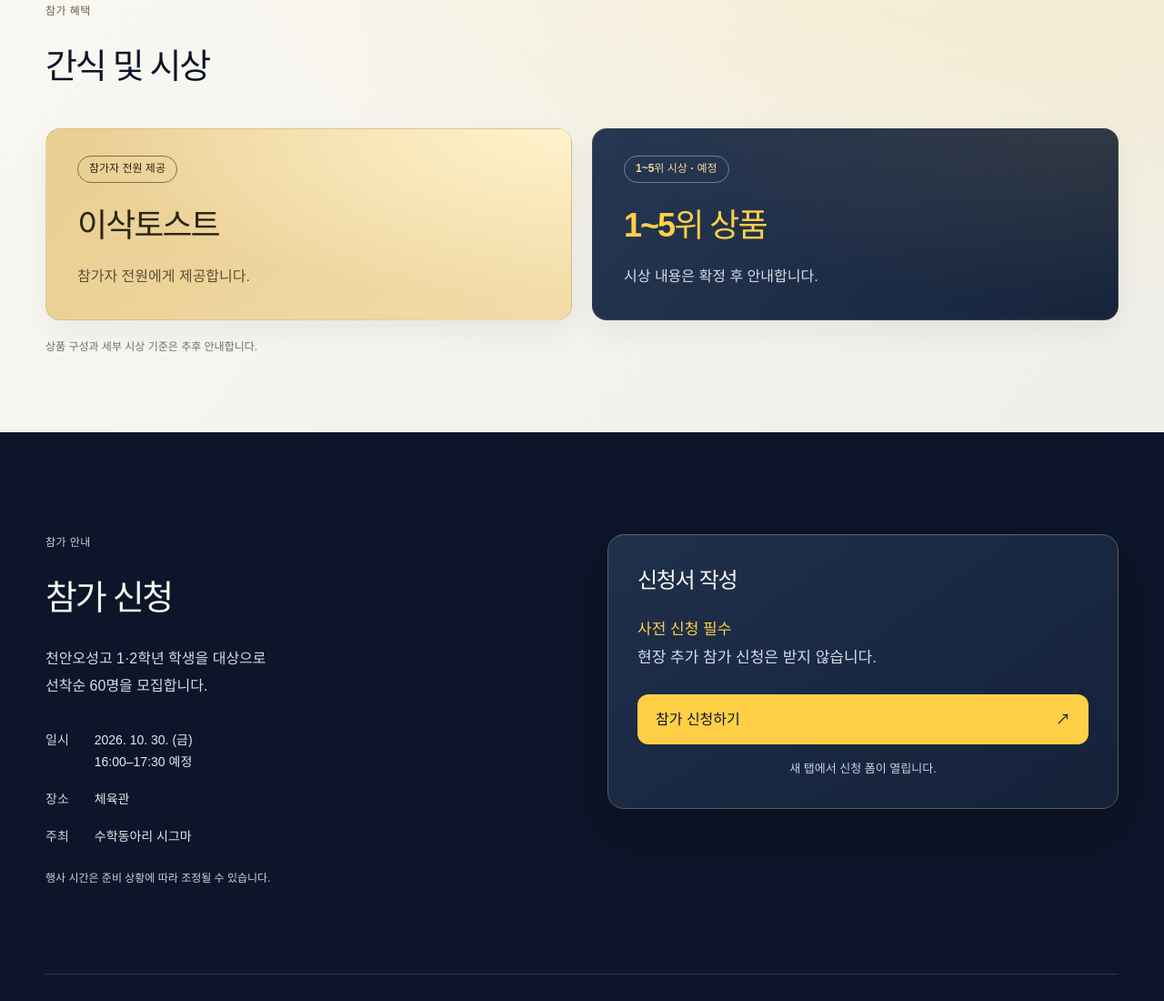
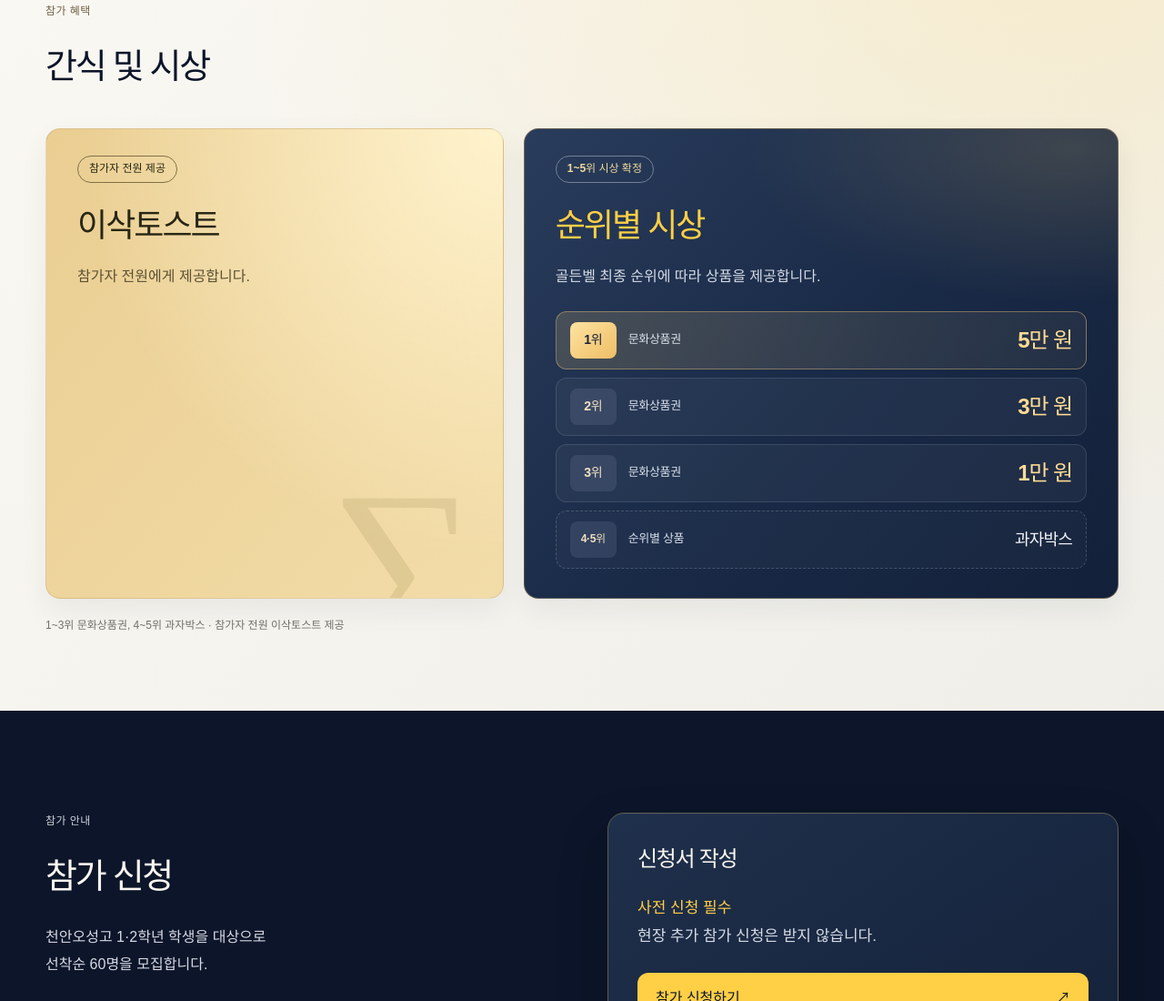
Before and after one commit to 1112leo/sigma-goldenbell-test, a plain HTML site: page index.html in a window 1280 px wide. Shown: the part 1189-2289 px from the top of the page at 91% size. Drawn offline with Linux system fonts and the light colour scheme; a web font is replaced by a local one.

Commit message:
Finalize prize awards and polish hero graph and schedule tint

```diff
--- a/index.html
+++ b/index.html
@@ -3058,7 +3058,7 @@ h1,h2,h3,.logo,.event-date time,.event-time p,.event-invite strong,.form-heading
   border:1px solid rgba(235,243,255,.19);
   border-radius:22px;
   /* Light tint preserves legibility without hiding or blurring the math artwork. */
-  background:rgba(11,23,45,.24)!important;
+  background:rgba(11,23,45,.30)!important;
   -webkit-backdrop-filter:none!important;
   backdrop-filter:none!important;
   box-shadow:none!important;
@@ -3113,6 +3113,110 @@ h1,h2,h3,.logo,.event-date time,.event-time p,.event-invite strong,.form-heading
 @media(prefers-reduced-motion:reduce){
   .sigma-v8-hero .sigma-title-bell img{animation:none!important}
 }
+
+/* Confirmed Golden Bell prizes: clear, high-contrast award tiers. */
+.benefits-section .benefit-grid{
+  grid-template-columns:minmax(0,.87fr) minmax(0,1.13fr);
+  align-items:stretch;
+  gap:22px;
+}
+.benefits-section .toast-card{
+  isolation:isolate;
+}
+.benefits-section .toast-card::after{
+  content:"∑";
+  position:absolute;right:27px;bottom:-62px;
+  font:normal 230px/.95 Georgia,serif;
+  color:rgba(91,70,22,.11);
+  pointer-events:none;z-index:-1;
+}
+.benefits-section .prize-card{
+  background:
+    radial-gradient(ellipse 76% 46% at 92% 4%,rgba(255,213,116,.16),transparent 72%),
+    linear-gradient(133deg,#293c5b 0%,#192a47 52%,#132039 100%);
+  border-color:rgba(234,189,104,.33);
+}
+.sigma-prize-awards{
+  list-style:none;
+  display:grid;
+  gap:9px;
+  margin:23px 0 0;
+  padding:0;
+}
+.sigma-prize-award{
+  display:flex;
+  align-items:center;
+  gap:13px;
+  min-width:0;
+  min-height:64px;
+  padding:11px 15px;
+  border:1px solid rgba(225,233,249,.12);
+  border-radius:12px;
+  background:rgba(255,255,255,.045);
+}
+.sigma-prize-award.sigma-prize-first{
+  background:linear-gradient(105deg,rgba(255,209,111,.17),rgba(255,225,156,.055));
+  border-color:rgba(255,210,128,.39);
+}
+.sigma-prize-rank{
+  flex:0 0 51px;
+  display:grid;
+  place-items:center;
+  min-height:40px;
+  border-radius:8px;
+  background:rgba(201,214,244,.10);
+  color:#f0e1c1;
+  font-size:14px;
+  font-weight:700;
+  white-space:nowrap;
+  letter-spacing:-.025em;
+}
+.sigma-prize-first .sigma-prize-rank{
+  background:linear-gradient(140deg,#ffe3a1,#eebd65);
+  color:#18243a;
+}
+.sigma-prize-kind{
+  min-width:0;
+  flex:1;
+  font-size:13px;
+  line-height:1.45;
+  color:#d8dfea;
+  letter-spacing:-.025em;
+}
+.sigma-prize-value{
+  flex:0 0 auto;
+  font-size:clamp(19px,2vw,24px);
+  font-weight:700;
+  line-height:1.35;
+  letter-spacing:-.045em;
+  color:#ffdc95;
+  white-space:nowrap;
+}
+.sigma-prize-snack{
+  border-style:dashed;
+  border-color:rgba(225,233,249,.20);
+  background:rgba(255,255,255,.025);
+}
+.sigma-prize-snack .sigma-prize-rank{
+  font-size:12px;
+}
+.sigma-prize-snack .sigma-prize-value{
+  font-size:18px;
+  color:#f4f5f9;
+}
+@media(max-width:820px){
+  .benefits-section .benefit-grid{grid-template-columns:1fr}
+  .benefits-section .toast-card::after{font-size:145px;bottom:-40px}
+}
+@media(max-width:430px){
+  .sigma-prize-awards{gap:8px;margin-top:19px}
+  .sigma-prize-award{gap:10px;padding:10px 11px;min-height:59px}
+  .sigma-prize-rank{flex-basis:46px;min-height:37px}
+  .sigma-prize-kind{font-size:12px}
+  .sigma-prize-value{font-size:19px}
+  .sigma-prize-snack .sigma-prize-value{font-size:16px}
+}
+
 </style></head>
 <body>
 
@@ -3164,9 +3268,35 @@ h1,h2,h3,.logo,.event-date time,.event-time p,.event-invite strong,.form-heading
         </div></div>
         <div class="benefit-grid">
           <article class="benefit-card toast-card"><div class="benefit-top"><span class="benefit-tag">참가자 전원 제공</span></div><h3>이삭토스트</h3><p class="benefit-description">참가자 전원에게 제공합니다.</p></article>
-          <article class="benefit-card prize-card"><div class="benefit-top"><span class="benefit-tag">1~5위 시상 · 예정</span></div><h3>1~5위 상품</h3><p class="benefit-description">시상 내용은 확정 후 안내합니다.</p></article>
+          <article class="benefit-card prize-card">
+            <div class="benefit-top"><span class="benefit-tag">1~5위 시상 확정</span></div>
+            <h3>순위별 시상</h3>
+            <p class="benefit-description">골든벨 최종 순위에 따라 상품을 제공합니다.</p>
+            <ul class="sigma-prize-awards" aria-label="최종 시상 상품">
+              <li class="sigma-prize-award sigma-prize-first">
+                <span class="sigma-prize-rank">1위</span>
+                <span class="sigma-prize-kind">문화상품권</span>
+                <strong class="sigma-prize-value">5만 원</strong>
+              </li>
+              <li class="sigma-prize-award">
+                <span class="sigma-prize-rank">2위</span>
+                <span class="sigma-prize-kind">문화상품권</span>
+                <strong class="sigma-prize-value">3만 원</strong>
+              </li>
+              <li class="sigma-prize-award">
+                <span class="sigma-prize-rank">3위</span>
+                <span class="sigma-prize-kind">문화상품권</span>
+                <strong class="sigma-prize-value">1만 원</strong>
+              </li>
+              <li class="sigma-prize-award sigma-prize-snack">
+                <span class="sigma-prize-rank">4·5위</span>
+                <span class="sigma-prize-kind">순위별 상품</span>
+                <strong class="sigma-prize-value">과자박스</strong>
+              </li>
+            </ul>
+          </article>
         </div>
-        <p class="benefit-note">상품 구성과 세부 시상 기준은 추후 안내합니다.</p>
+        <p class="benefit-note">1~3위 문화상품권, 4~5위 과자박스 · 참가자 전원 이삭토스트 제공</p>
       </div>
     </section>
     <section class="apply-section wrap" id="apply" aria-labelledby="apply-title">
@@ -3242,10 +3372,10 @@ h1,h2,h3,.logo,.event-date time,.event-time p,.event-invite strong,.form-heading
   function draw(time){
     ctx.clearRect(0,0,w,h);
     const mobile=w<820;
-    const ox=w*(mobile?.73:.70),oy=h*(mobile?.79:.80);
+    const ox=w*(mobile?.73:.70),oy=h*(mobile?.775:.785);
     const s=Math.min(w*(mobile?.105:.077),h*.16);
     const X=x=>ox+x*s,Y=y=>oy-y*s;
-    const aura=ctx.createRadialGradient(w*.71,h*.71,0,w*.71,h*.71,Math.max(w,h)*.65);
+    const aura=ctx.createRadialGradient(w*.71,h*.695,0,w*.71,h*.695,Math.max(w,h)*.65);
     aura.addColorStop(0,'rgba(90,129,200,.14)');
     aura.addColorStop(.43,'rgba(233,180,95,.055)');
     aura.addColorStop(1,'rgba(0,0,0,0)');
@@ -3294,7 +3424,7 @@ h1,h2,h3,.logo,.event-date time,.event-time p,.event-invite strong,.form-heading
     ctx.fillStyle='rgba(255,245,218,.95)';ctx.beginPath();ctx.arc(px,py,3.4,0,Math.PI*2);ctx.fill();
 
     // Minimal geometry diagram, same visual plane as the graph.
-    const cx=w*(mobile?.57:.54),cy=h*.49,r=mobile?25:32;
+    const cx=w*(mobile?.57:.54),cy=h*.475,r=mobile?25:32;
     ctx.strokeStyle='rgba(241,215,151,.25)';ctx.lineWidth=1.15;
     ctx.beginPath();ctx.arc(cx,cy,r,0,Math.PI*2);ctx.stroke();
     const v=time*.2;
```
